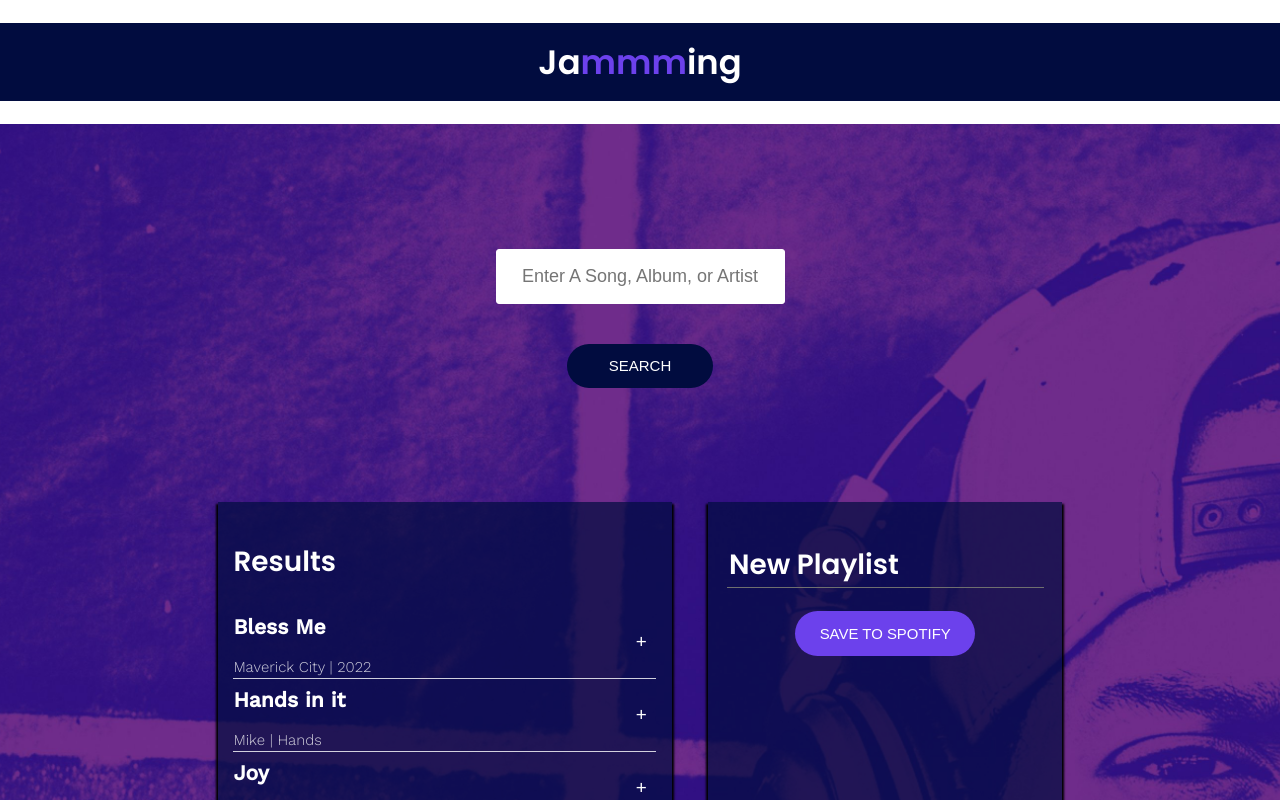
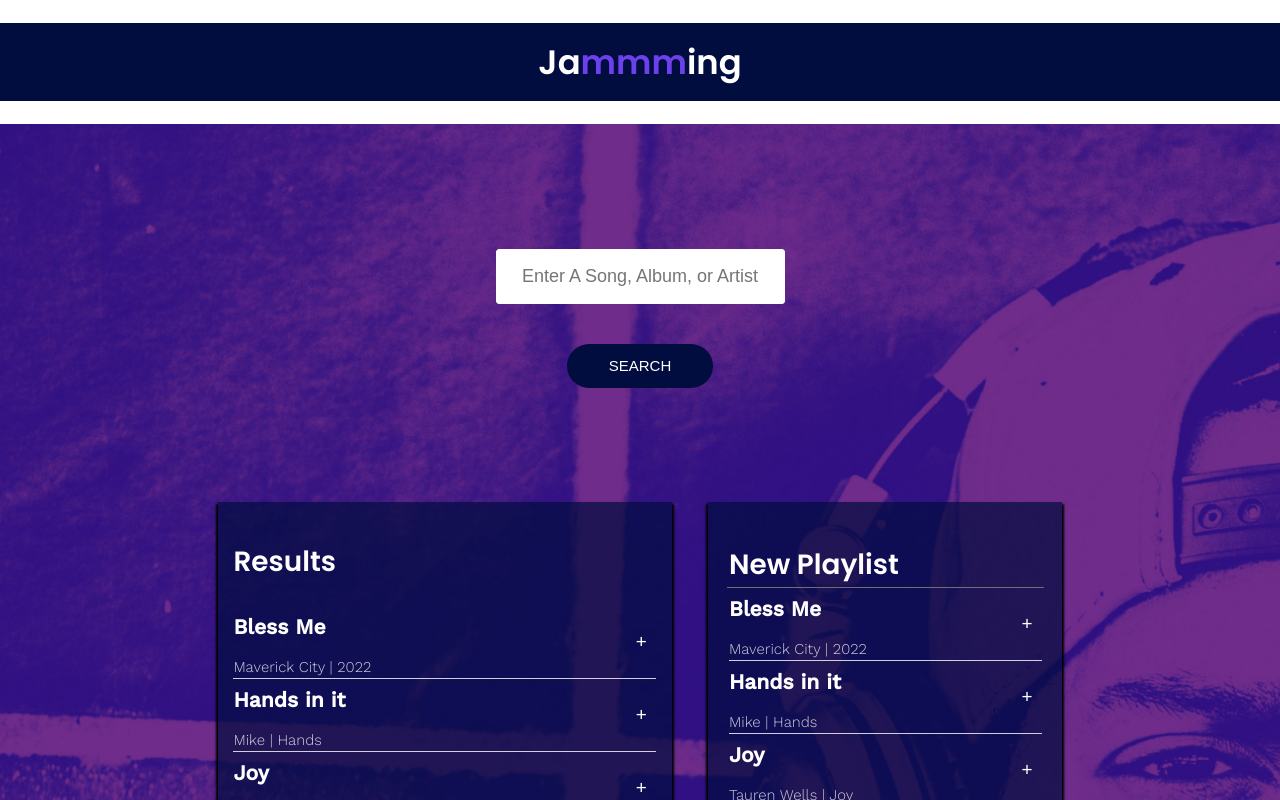
Before and after one commit to Izaiah-M/Music-App, a React (Create React App) app: page / in a window 1280 px wide. Shown: the top 800 px of the page. Built offline with nearby package versions, Linux system fonts and the light colour scheme.

Commit message:
Added functionality to the add playlist button

```diff
--- a/src/Components/App/App.js
+++ b/src/Components/App/App.js
@@ -28,7 +28,38 @@ export class App extends React.Component {
           album: "Joy",
         },
       ],
+      playlistName: "Mine",
+      playlistTracks: [
+        {
+          id: 4,
+          name: "Bless Me",
+          artist: "Maverick City",
+          album: "2022",
+        },
+        {
+          id: 5,
+          name: "Hands in it",
+          artist: "Mike",
+          album: "Hands",
+        },
+        {
+          id: 6,
+          name: "Joy",
+          artist: "Tauren Wells",
+          album: "Joy",
+        },
+      ],
     };
+    this.addTrack = this.addTrack.bind(this);
+  }
+
+  addTrack(track) {
+    let tracks = this.state.playlistTracks;
+    if (tracks.find((savedTrack) => savedTrack.id === track)) {
+      return;
+    }
+    tracks.push(track);
+    this.setState({ playlistTracks: tracks });
   }
 
   render() {
@@ -40,8 +71,14 @@ export class App extends React.Component {
         <div className="App">
           <SearchBar />
           <div className="App-playlist">
-            <SearchResults SearchResults={this.state.SearchResults} />
-            <Playlist />
+            <SearchResults
+              SearchResults={this.state.SearchResults}
+              onAdd={this.addTrack}
+            />
+            <Playlist
+              playlistName={this.state.playlistName}
+              playlistTracks={this.state.playlistTracks}
+            />
           </div>
         </div>
       </div>
--- a/src/Components/Playlist/Playlist.js
+++ b/src/Components/Playlist/Playlist.js
@@ -4,10 +4,13 @@ import { TrackList } from "../TrackList/TrackList";
 
 export class Playlist extends React.Component {
   render() {
+    const playlistName = this.props.playlistName;
+    const playlistTracks = this.props.playlistTracks;
+
     return (
       <div className="Playlist">
         <input defaultValue={"New Playlist"} />
-        {/* <TrackList /> */}
+        <TrackList tracks={playlistTracks} />
         <button className="Playlist-save">SAVE TO SPOTIFY</button>
       </div>
     );
--- a/src/Components/SearchResults/SearchResults.js
+++ b/src/Components/SearchResults/SearchResults.js
@@ -7,7 +7,11 @@ export class SearchResults extends React.Component {
     return (
       <div className="SearchResults">
         <h2>Results</h2>
-        <TrackList tracks={this.props.SearchResults} />
+        <TrackList
+          tracks={this.props.SearchResults}
+          onAdd={this.props.onAdd}
+          isRemoval={false}
+        />
       </div>
     );
   }
--- a/src/Components/Track/Track.js
+++ b/src/Components/Track/Track.js
@@ -9,6 +9,11 @@ export class Track extends React.Component {
       return <button className="Track-action">+</button>;
     }
   }
+
+  addTrack() {
+    this.props.onAdd(this.props.track);
+  }
+
   render() {
     return (
       <div className="Track">
--- a/src/Components/TrackList/TrackList.js
+++ b/src/Components/TrackList/TrackList.js
@@ -10,7 +10,9 @@ export class TrackList extends React.Component {
       <div className="TrackList">
         {/* <!-- You will add a map method that renders a set of Track components  --> */}
         {tracks.map((track) => {
-          return <Track track={track} key={track.id} />;
+          return (
+            <Track track={track} key={track.id} onAdd={this.props.onAdd} />
+          );
         })}
       </div>
     );
```
